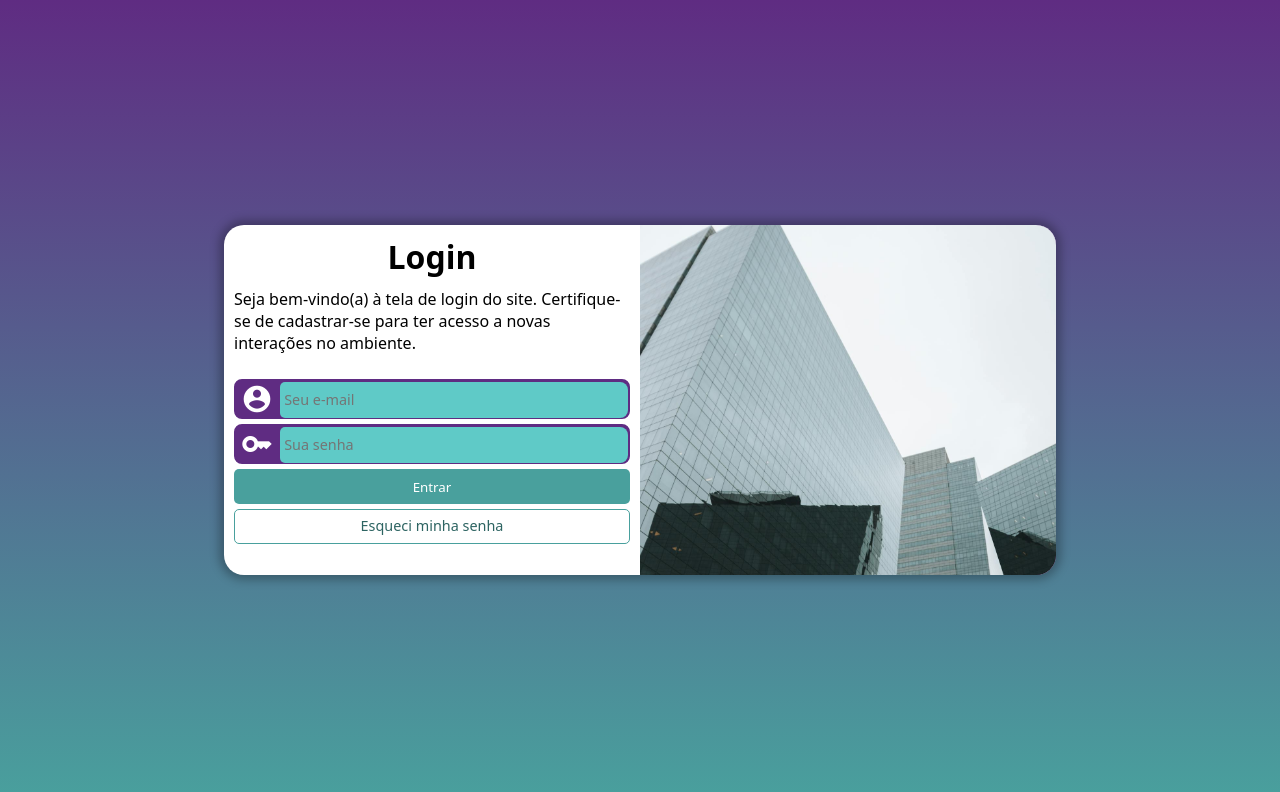
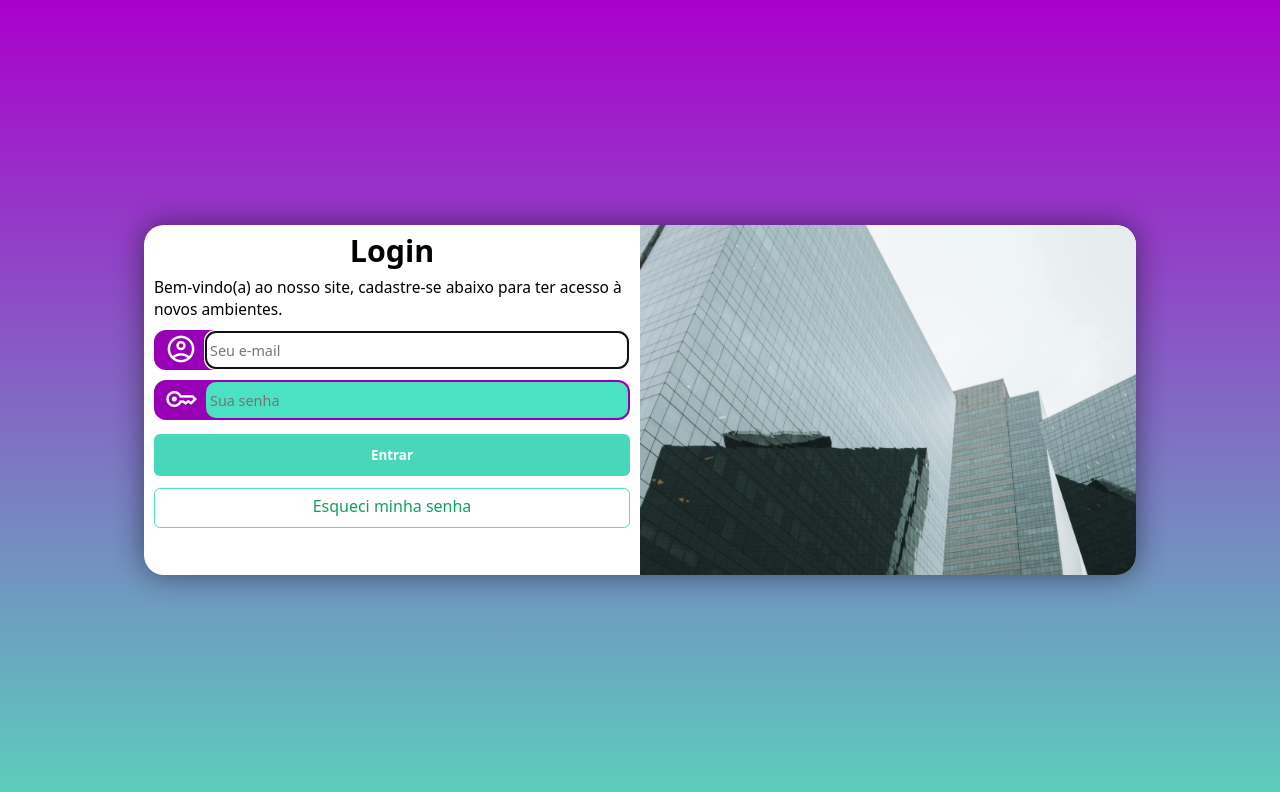
Before and after one commit to johnnyID/projeto-login, a plain HTML site: page index.html in a window 1280 px wide. Drawn offline with nearby package versions, Linux system fonts and the light colour scheme.

Commit message:
mudança de código

```diff
--- a/estilos/media-query.css
+++ b/estilos/media-query.css
@@ -1,60 +1,101 @@
+/*
+! -> Estilo relativo à tela
+! -> Media Query
+*/
+
 @charset "UTF-8";
 
-@media screen and (min-width: 690px) and (max-width: 992px){
+/* ? Estilo para tablets */
+@media screen and (min-width: 690px) {
+
+    /* ? Estilizando o plano de fundo */
     body{
-        background-image: linear-gradient(to top, #49a09d, #5f2c82);
+        background: linear-gradient(to top, rgb(91, 207, 188), rgb(170, 0, 204)) fixed;
     }
 
-    main > section#login{
+    /* ? Configuração do layout */
+    main > section.login{
+        display: flex;
+        flex-flow: row nowrap;
+
         width: 80vw;
-        height: 290px;
+        height: 300px;
     }
 
-    main > section#login > div#imagem{
-        /* A propriedade [float: left; ou float: right; ] serve para alinhar elementos à esquerda ou à direita de um container, como por exemplo, um formulário junto à uma imagem para deixar o design ddo formulário atrativo ao usuário. */
-        float: left;
+    /* ? Estilizando a largura e o tamanho da imagem */
+    main > section.login > div.image{
+        height: 100%;
         width: 30%;
-        height: 500px;
     }
 
-    main > section#login > div#formulario{
-        float: right;
-        width: 70%;
+    /* ? Estilizando o parágrafo */
+    main > section.login > div.form > p{
+        font-size: .9em;
     }
 
-    main > section#login > div#formulario > p{
-        margin: 10px 0px;
-        font-size: .85em;
-        text-align: justify;
+    /* ? Estilizando a caixa de entrada de dados */
+    main > section.login > div.form > form > input[type=submit]{
+        height: 42px;
+        margin: 4px 0px;
+    }
+
+    /* ? Estilizando o botão[link] */
+    main > section.login > div.form > form > a{
+        height: 40px;
+        padding-bottom: 4px;
     }
 }
 
-@media screen and (min-width: 992px){
+
+
+/* ? EStilo para desktop+ */
+@media screen and (min-width: 992px) {
+
     body{
-        background-image: linear-gradient(to top, #49a09d, #5f2c82);
+        background: linear-gradient(to top, rgb(91, 207, 188), rgb(170, 0, 204)) fixed;
     }
 
-    main > section#login{
-        width: 65vw;
+    /* ? Configuração do layout */
+    main > section.login{
+        display: flex;
+        flex-flow: row-reverse nowrap;
+
+        width: 85vw;
+        max-width: 992px;
         height: 350px;
     }
 
-    main > section#login > div#imagem{
-        float: right;
+    /* ? Estilizando a imagem */
+    main > section.login > div.image{
         width: 50%;
-        height: 500px;
+        height: 100%;
+
+        background-position: center center;
     }
 
-    main > section#login > div#formulario{
+    /* ? Estilizando a largura do conteúdo interativo */
+    main > section.login > div.form{
         width: 50%;
     }
 
-    main > section#login > div#formulario > h1{
-        font-size: 2em;
+    /* ? Estilizando o título */
+    main > section.login > div.form > h1{
+        font-size: 1.9em;
     }
 
-    main > section#login > div#formulario > p{
-        margin: 8px 0px 25px 0px;
-        font-size: 1em;
+    /* ? Estilizando o parágrafo */
+    main > section.login > div.form > p{
+        font-size: 0.97em;
+    }
+
+    /* ? Estilizando a largura e o tamanho da caixa de entrada de dados */
+    main > section.login > div.form > form > input[type=submit]{
+        height: 42px;
+        margin: 4px 0px;
+    }
+
+    /* ? Estilizando o botão[link] */
+    main > section.login > div.form > form > a{
+        height: 40px;
     }
 }
--- a/estilos/style.css
+++ b/estilos/style.css
@@ -1,11 +1,11 @@
+/*
+! -> Estilo geral
+! -> Mobile first
+*/
+
 @charset "UTF-8";
 
-/*
-* Paleta de Cores:
-* Verde:  #49a09d
-* Lilás: #5f2c82
-*/
-
+/* ? Configurações gerais */
 *{
     margin: 0;
     padding: 0;
@@ -13,123 +13,159 @@
     font-family: system-ui, -apple-system, BlinkMacSystemFont, 'Segoe UI', Roboto, Oxygen, Ubuntu, Cantarell, 'Open Sans', 'Helvetica Neue', sans-serif;
 }
 
+/* ? Configurando a largura e altura da página */
 body, html{
-    background-color: #5f2c82;
     width: 100vw;
     height: 100vh;
 }
 
+/* ? Estilizando o plano de fundo da página */
+body{
+    background-color: rgb(151, 0, 181);
+}
+
+/* ? container que agrupa todo o conteúdo principal */
 main{
-    position: relative;
-    width: 100vw;
+    display: flex;
+
+    flex-flow: row nowrap;
+    justify-content: center;
+    align-items: center;
+
     height: 100vh;
 }
 
-main > section#login{
-    position: absolute;
-    top: 50%;
-    left: 50%;
+/* ? Container que agrupa os itens: imagem e formulário */
+main > section.login{
+    width: 260px;
+    height: 480px;
+    border-radius: 20px;
+    overflow: hidden;
 
-    /* A propriedade [ overflow: hidden; ] serve para esconder o que transbordar de algum container, neste caso, a imagem da div acaba vazando do container [ section#login ] */
-    overflow: hidden;
     background-color: white;
-    width: 250px;
-    height: 500px;
-    border-radius: 20px;
-    box-shadow: 0px 0px 10px 5px rgba(0, 0, 0, 0.269);
-    transform: translate(-50%, -50%);
-    transition: width .3s ease, height .3s ease;
+    box-shadow: 0px 0px 30px rgba(0, 0, 0, 0.482);
+
+    transition: width 0.3s ease, height 0.3s ease;
 }
 
-main > section#login > div#imagem{
+/* ? Posicionamento da imagem */
+main > section.login > div.image{
     display: block;
-    background: #5f2c82 url("../imagens/predio.jpg") no-repeat left bottom fixed;
+
+    height: 40%;
+
+    background: url("../imagens/predio.jpg") no-repeat left bottom;
     background-size: cover;
-    height: 190px;
 }
 
-main > section#login > div#formulario{
+/* ? container que agrupa os conteúdos interativos do formulário */
+main > section.login > div.form{
     display: block;
-    padding: 10px;
+
+    padding: 5px 10px 0px 10px;
 }
 
-main > section#login > div#formulario > form > div.campo{
-    margin: 5px 0px;
-    height: 40px;
-    border: 2px solid #5f2c82;
-    background-color: #5f2c82;
-    border-radius: 8px;
+/* ? Estilizando o título */
+main > section.login > div.form > h1{
+    margin-bottom: 5px;
+
+    text-align: center;
 }
 
-main > section#login > div#formulario > form > div.campo > span{
-    width: 40px;
-    font-size: 2em;
-    color: white;
-    padding: 2px;
-    padding-left: 5px;
+/* ? Estilizando o parágrafo */
+main > section.login > div.form > p{
+    margin-bottom: 10px;
+
+    font-size: .8em;
 }
 
-main > section#login > div#formulario > form > div.campo > input{
-    font-size: .9em;
-    width: calc(100% - 44.365px);
-    height: 100%;
-    padding: 4px;
-    border-top-left-radius: 5px;
-    border-top-right-radius: 8px;
-    border-bottom-right-radius: 8px;
-    border-bottom-left-radius: 5px;
-    border: 0px;
-    background-color: #5fcac7;
-    transform: translateY(-10px);
+/* ? Estilizando container que agrupa a caixa de entrada de dados */
+main > section.login > div.form > form > div.campo{
+    display: flex;
+    flex-flow: row nowrap;
+    justify-content: center;
+    align-items: center;
+
+    height: 40px;
+
+    margin-bottom: 10px;
+    border: 2px solid rgb(151, 0, 181);
+    border-radius: 12px;
+
+    background-color: rgb(151, 0, 181);
 }
 
-main > section#login > div#formulario > form > div.campo > input:focus{
+/* ? Estilizando os ícones */
+main > section.login > div.form > form > div.campo > label > span{
+    width: 50px;
+    padding: 2px;
+
+    text-align: center;
+    font-size: 2em;
+
+    color: white;
+}
+
+/* ? Estilizando a caixa de entrada de dados */
+main > section.login > div.form > form > div.campo > input{
+    width: calc(100% - 49.4px);
+    height: 100%;
+    padding-left: 4px;
+
+    border: 0px;
+    border-radius: 10px;
+
+    background-color: rgb(75, 225, 195);
+
+    font-size: .9em;
+
+}
+
+/* ? Altera a cor de fundo ao clicar e focar na caixa de entrada de dados */
+main > section.login > div.form > form > div.campo > input:focus{
     background-color: white;
 }
 
-main > section#login > div#formulario > form > div.campo > label{
-    display: none;
-}
+/* ? Estilizando botão de finalizar o cadastro */
+main > section.login > div.form > form > input[type=submit]{
+    width: 100%;
+    padding: 10px;
+    margin-top: 4px;
 
-div#formulario > h1{
-    text-align: center;
-    margin-bottom: 10px;
-}
-
-main > section#login > div#formulario > p{
-    font-size: 0.8em;
-}
-
-main > section#login > div#formulario > form > input[type=submit]{
-    display: block;
-    width: 100%;
-    height: 35px;
-    background-color: #49a09d;
+    background-color: rgb(73, 215, 186);
     color: white;
     border: 0px;
-    border-radius: 5px;
+    border-radius: 6px;
+
+    font-weight: 600;
+
     cursor: pointer;
 }
 
-main > section#login > div#formulario > form > input[type=submit]:hover{
-    background-color: #397d7b;
+/* ? Estilizando o botão de finalizar cadastro ao passar o cursor por cima do mesmo */
+main > section.login > div.form > form > input[type=submit]:hover{
+    background-color: rgb(61, 189, 159);
 }
 
-main > section#login > div#formulario > form > a.botao{
-    display: block;
+/* ? Transformando o link num botão interativo */
+main > section.login > div.form > form > a{
+    display: flex;
+    justify-content: center;
+    align-items: center;
+
     width: 100%;
     height: 35px;
-    background-color: white;
-    color: #2d6462;
-    border: 1px solid #49a09d;
-    border-radius: 5px;
-    margin-top: 5px;
+    margin-top: 8px;
+
+    color: rgb(14, 160, 97);
+    border: 1.5px solid rgba(76, 228, 197);
+    border-radius: 6px;
+
+    text-decoration: none;
     text-align: center;
-    text-decoration: none;
-    font-size: .9em;
-    padding-top: 6px;
 }
 
-main > section#login > div#formulario > form > a.botao:hover{
-    background-color: #5fcac7;
+/* ? Estilizando o botão[link] ao passar o cursor por cima */
+main > section.login > div.form > form > a:hover{
+    background-color: rgb(76, 228, 197);
 }
--- a/index.html
+++ b/index.html
@@ -3,38 +3,42 @@
 <head>
     <meta charset="UTF-8">
     <meta name="viewport" content="width=device-width, initial-scale=1.0">
-    <link href="https://fonts.googleapis.com/icon?family=Material+Icons" rel="stylesheet">
     <link rel="stylesheet" href="estilos/style.css">
     <link rel="stylesheet" href="estilos/media-query.css">
-    <title>Login</title>
+    <link rel="stylesheet" href="https://fonts.googleapis.com/css2?family=Material+Symbols+Outlined:opsz,wght,FILL,GRAD@24,400,0,0&icon_names=account_circle,key">
+    <title>Recriando Projeto Login</title>
 </head>
 <body>
     <main>
-        <section id="login">
-            <div id="imagem">
-                <!-- Div que tera como plano de fundo uma imagem -->
+        <section class="login">
+            <div class="image">
+
             </div>
-            <div id="formulario">
+            <div class="form">
+
                 <h1>Login</h1>
+
                 <p>
-                    Seja bem-vindo(a) à tela de login do site. Certifique-se de cadastrar-se para ter acesso a novas interações no ambiente.
+                    Bem-vindo(a) ao nosso site, cadastre-se abaixo para ter acesso à novos ambientes.
                 </p>
-                <form action="login.js" method="post" autocomplete="on">
+
+                <form action="arquivo.js" method="post" autocomplete="on">
 
                     <div class="campo">
-                        <span class="material-icons">account_circle</span>
-                        <input type="email" name="email" id="email" required autocomplete="email" maxlength="30" placeholder="Seu e-mail">
-                        <label for="email">Email</label>
+                        <label for="email"><span class="material-symbols-outlined">account_circle</span></label>
+                        <input type="email" name="email" id="email" required autofocus autocomplete="email" placeholder="Seu e-mail">
                     </div>
 
                     <div class="campo">
-                        <span class="material-icons">key</span>
-                        <input type="password" name="senha" id="senha" required autocomplete="current-password" minlength="8" maxlength="20" placeholder="Sua senha">
-                        <label for="senha">Senha</label>
+                        <label for="password"><span class="material-symbols-outlined">key</span></label>
+                        <input type="password" name="password" id="password" required placeholder="Sua senha" minlength="8" max="20">
                     </div>
+
                     <input type="submit" value="Entrar">
-                    <a class="botao" href="#">Esqueci minha senha</a>
+                    <a href="#">Esqueci minha senha</a>
+
                 </form>
+
             </div>
         </section>
     </main>
```
